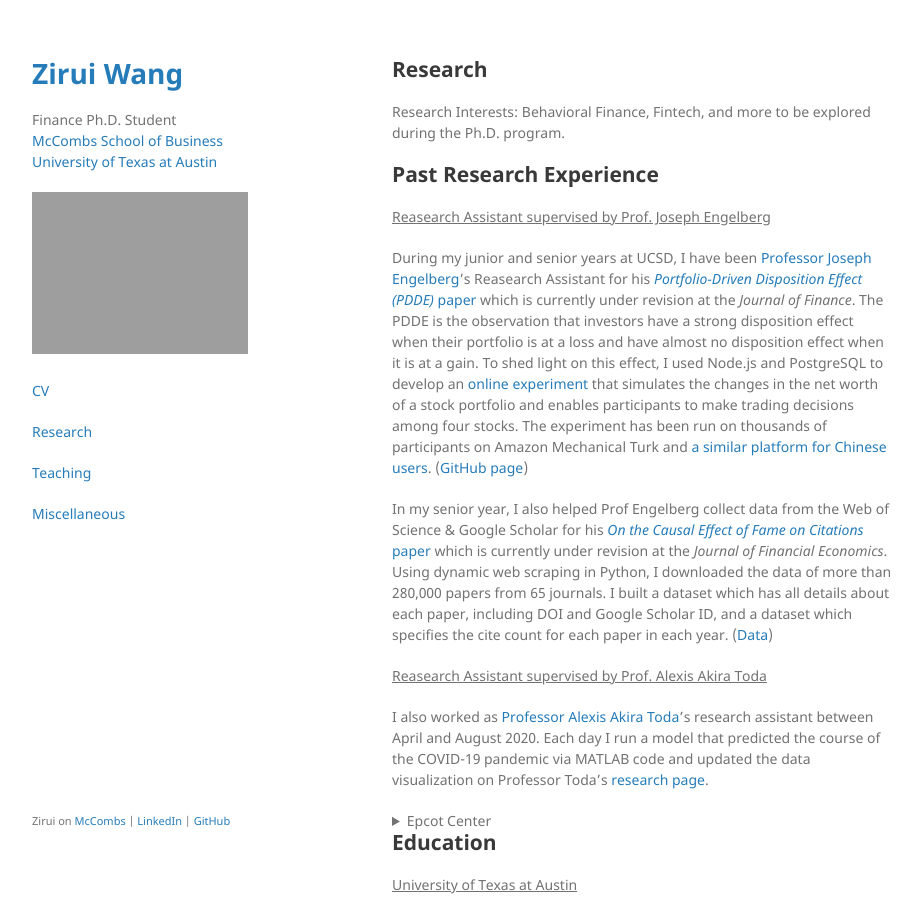
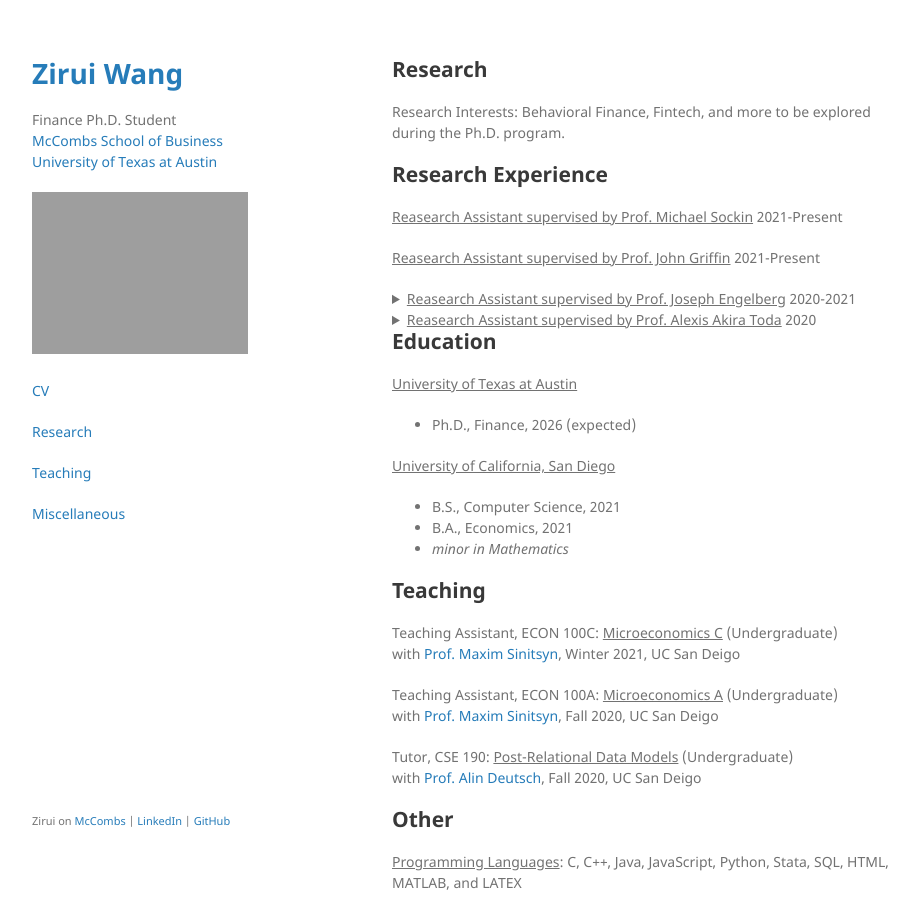
Before and after one commit to HarrisonZiruiWang/HarrisonZiruiWang.github.io, a Jekyll site: the page built from index.md, in a window 1280 px wide and 900 px high. Shown: the whole window, without its empty margins (178-1099 px from the left). Built offline with Jekyll 4.4.1, drawn with Linux system fonts in a browser that asks for light colours; our own code applies the rules of GitHub Pages for plain Markdown files.

Commit message:
Update index.md

```diff
--- a/index.md
+++ b/index.md
@@ -5,22 +5,21 @@ layout: default
 
 Research Interests: Behavioral Finance, Fintech, and more to be explored during the Ph.D. program.
 
-## Past Research Experience
+## Research Experience
+  <ins>Reasearch Assistant supervised by Prof. Michael Sockin</ins> 2021-Present
 
-<ins>Reasearch Assistant supervised by Prof. Joseph Engelberg</ins>
-
-During my junior and senior years at UCSD, I have been <a href="https://rady.ucsd.edu/faculty/directory/engelberg/pub/portfolios/index.htm" target="_blank">Professor Joseph Engelberg</a>’s Reasearch Assistant for his <a href="https://rady.ucsd.edu/faculty/directory/engelberg/pub/portfolios/PDDE.pdf" target="_blank">_Portfolio-Driven Disposition Effect (PDDE)_ paper</a> which is currently under revision at the _Journal of Finance_. The PDDE is the observation that investors have a strong disposition effect when their portfolio is at a loss and have almost no disposition effect when it is at a gain. To shed light on this effect, I used Node.js and PostgreSQL to develop an <a href="https://gamestocktrading.herokuapp.com/" target="_blank">online experiment</a> that simulates the changes in the net worth of a stock portfolio and enables participants to make trading decisions among four stocks. The experiment has been run on thousands of participants on Amazon Mechanical Turk and <a href="https://stocktradinggame-chinese.herokuapp.com/" target="_blank">a similar platform for Chinese users</a>. (<a href="https://github.com/HarrisonZiruiWang/stocktradinggame" target="_blank">GitHub page</a>)
-
-In my senior year, I also helped Prof Engelberg collect data from the Web of Science & Google Scholar for his <a href="https://papers.ssrn.com/sol3/papers.cfm?abstract_id=3565487" target="_blank">_On the Causal Effect of Fame on Citations_ paper</a> which is currently under revision at the _Journal of Financial Economics_. Using dynamic web scraping in Python, I downloaded the data of more than 280,000 papers from 65 journals. I built a dataset which has all details about each paper, including DOI and Google Scholar ID, and a dataset which specifies the cite count for each paper in each year. (<a href="https://drive.google.com/drive/folders/1Osw5JYMwvkv1bYBbtImAW9E6M0ebmUJy?usp=sharing" target="_blank">Data</a>)
-
-<ins>Reasearch Assistant supervised by Prof. Alexis Akira Toda</ins>
-
-I also worked as <a href="https://sites.google.com/site/aatoda111/home" target="_blank">Professor Alexis Akira Toda</a>'s research assistant between April and
-August 2020. Each day I run a model that predicted the course of the COVID-19 pandemic via MATLAB code and updated the data visualization on Professor Toda's <a href="https://sites.google.com/site/aatoda111/misc/covid19" target="_blank">research page</a>.
+  <ins>Reasearch Assistant supervised by Prof. John Griffin</ins> 2021-Present
 
 <details>
-  <summary>Epcot Center</summary>
-  <p>Epcot is a theme park at Walt Disney World Resort featuring exciting attractions, international pavilions, award-winning fireworks and seasonal special events.</p>
+  <summary><ins>Reasearch Assistant supervised by Prof. Joseph Engelberg</ins> 2020-2021 </summary>
+  During my junior and senior years at UCSD, I have been <a href="https://rady.ucsd.edu/faculty/directory/engelberg/pub/portfolios/index.htm" target="_blank">Professor Joseph Engelberg</a>’s Reasearch Assistant for his <a href="https://rady.ucsd.edu/faculty/directory/engelberg/pub/portfolios/PDDE.pdf" target="_blank">_Portfolio-Driven Disposition Effect (PDDE)_ paper</a> which is currently under revision at the _Journal of Finance_. The PDDE is the observation that investors have a strong disposition effect when their portfolio is at a loss and have almost no disposition effect when it is at a gain. To shed light on this effect, I used Node.js and PostgreSQL to develop an <a href="https://gamestocktrading.herokuapp.com/" target="_blank">online experiment</a> that simulates the changes in the net worth of a stock portfolio and enables participants to make trading decisions among four stocks. The experiment has been run on thousands of participants on Amazon Mechanical Turk and <a href="https://stocktradinggame-chinese.herokuapp.com/" target="_blank">a similar platform for Chinese users</a>. (<a href="https://github.com/HarrisonZiruiWang/stocktradinggame" target="_blank">GitHub page</a>)
+
+  In my senior year, I also helped Prof Engelberg collect data from the Web of Science & Google Scholar for his <a href="https://papers.ssrn.com/sol3/papers.cfm?abstract_id=3565487" target="_blank">_On the Causal Effect of Fame on Citations_ paper</a> which is currently under revision at the _Journal of Financial Economics_. Using dynamic web scraping in Python, I downloaded the data of more than 280,000 papers from 65 journals. I built a dataset which has all details about each paper, including DOI and Google Scholar ID, and a dataset which specifies the cite count for each paper in each year. (<a href="https://drive.google.com/drive/folders/1Osw5JYMwvkv1bYBbtImAW9E6M0ebmUJy?usp=sharing" target="_blank">Data</a>)
+</details>
+
+<details>
+  <summary><ins>Reasearch Assistant supervised by Prof. Alexis Akira Toda</ins> 2020 </summary>
+  I also worked as <a href="https://sites.google.com/site/aatoda111/home" target="_blank">Professor Alexis Akira Toda</a>'s research assistant between April and August 2020. Each day I run a model that predicted the course of the COVID-19 pandemic via MATLAB code and updated the data visualization on Professor Toda's <a href="https://sites.google.com/site/aatoda111/misc/covid19" target="_blank">research page</a>.
 </details>
 
 ## Education
```
